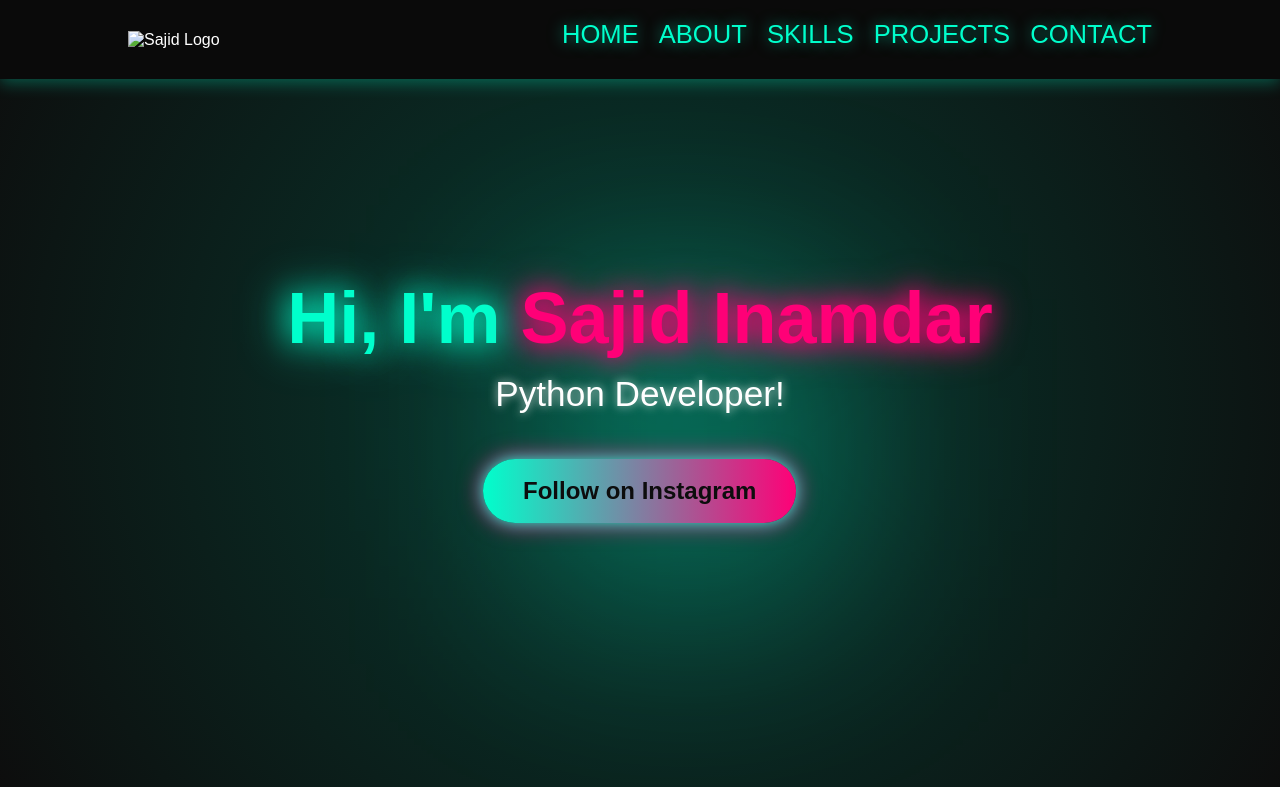
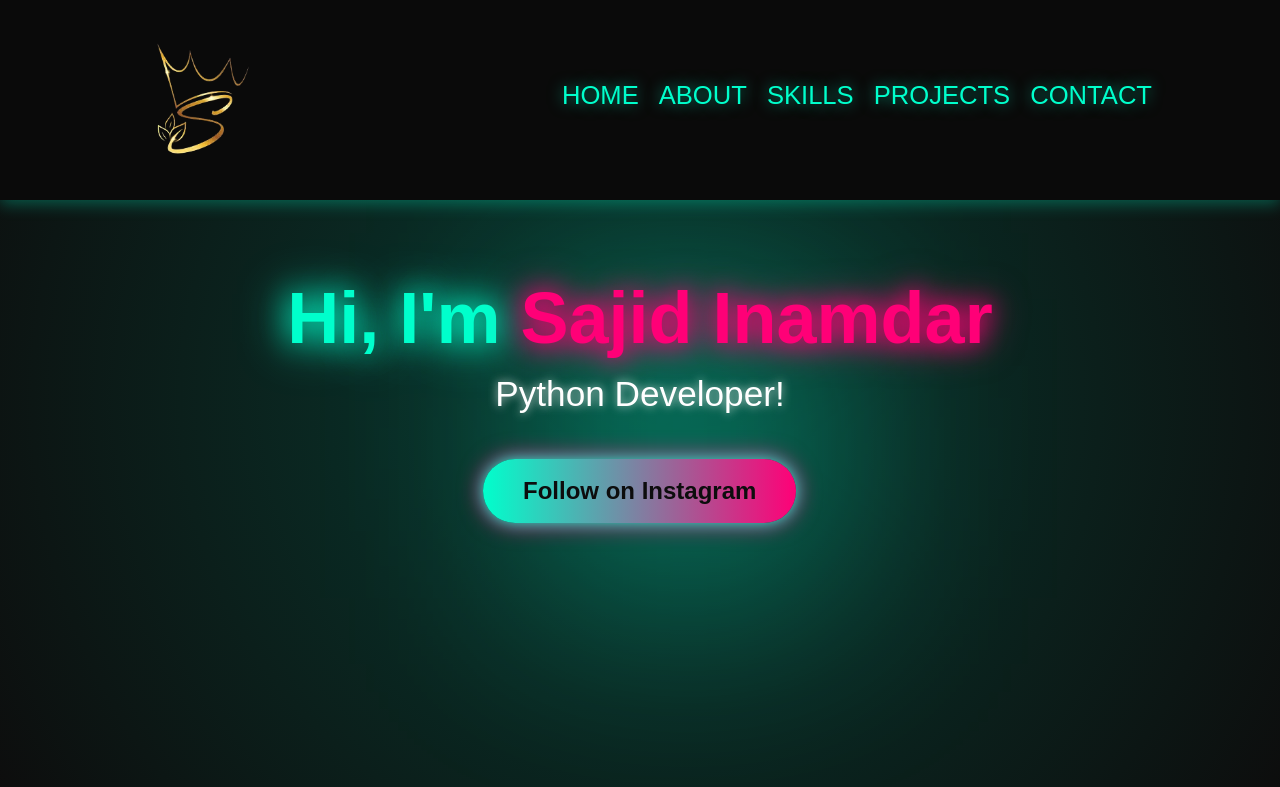
Before and after one commit to sajid880087/resume, a plain HTML site: page index.html in a window 1280 px wide. Shown: the top 787 px of the page. Drawn offline with Linux system fonts and the light colour scheme.

Commit message:
Update index.html

```diff
--- a/index.html
+++ b/index.html
@@ -15,7 +15,7 @@
     <header class="header">
         <nav class="navbar">
             <div class="logo">
-                <img src="./images/l.png" alt="Sajid Logo" class="logo-img">
+                <img src="l.png" alt="Sajid Logo" class="logo-img">
             </div>
             <ul class="nav-links">
                 <li><a href="#home" class="nav-link">Home</a></li>
```
